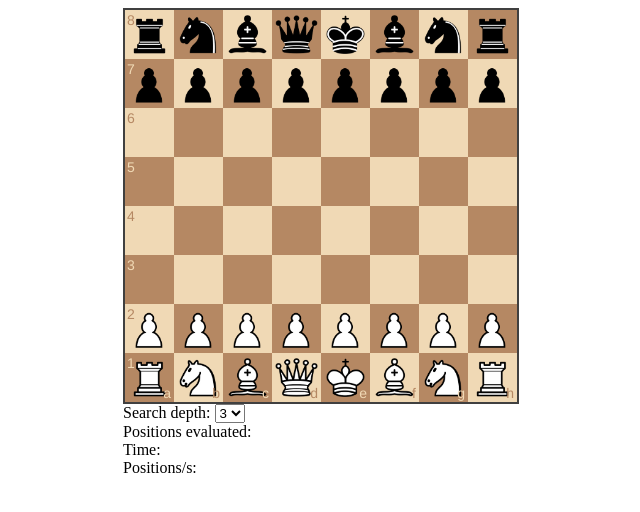
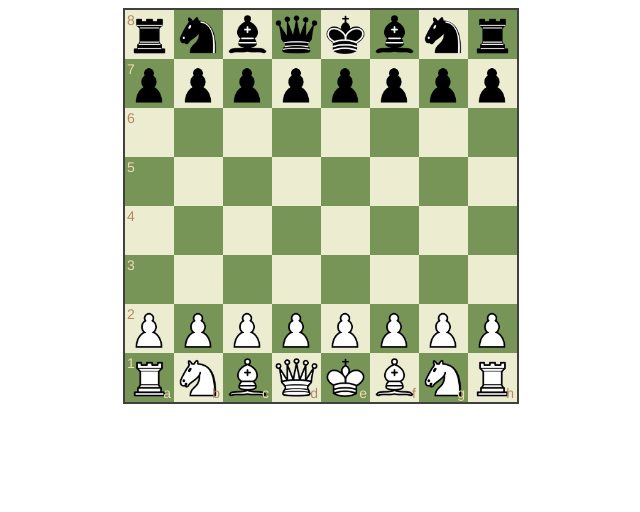
Before and after one commit to barbosa7/chessAI, a website: page index.html in a window 1280 px wide. Shown: the whole page, without its empty margins (317-957 px from the left). Drawn offline with Linux system fonts and the light colour scheme.

Commit message:
some visual improvements

```diff
--- a/index.html
+++ b/index.html
@@ -7,7 +7,7 @@
 </head>
 <body>
 <div id="board" class="board"></div>
-<div class="info">
+<!--<div class="info">
     Search depth:
     <select id="search-depth">
         <option value="1">1</option>
@@ -17,7 +17,8 @@
         <option value="5">5</option>
     </select>
 
-    <br>
+
+    ---   <br>
     <span>Positions evaluated: <span id="position-count"></span></span>
     <br>
     <span>Time: <span id="time"></span></span>
@@ -26,7 +27,7 @@
     <br>
     <br>
     <div id="move-history" class="move-history">
-    </div>
+    </div> -->
 </div>
 <script src="lib/jquery/jquery-3.2.1.min.js"></script>
 <script src="lib/chessboardjs/js/chess.js"></script>
--- a/lib/chessboardjs/css/chessboard-0.3.0.css
+++ b/lib/chessboardjs/css/chessboard-0.3.0.css
@@ -36,13 +36,14 @@
 
 /* white square */
 .white-1e1d7 {
-  background-color: #f0d9b5;
+  /*background-color: #f0d9b5;*/
+  background-color: #EBECD0;
   color: #b58863;
 }
 
 /* black square */
 .black-3c85d {
-  background-color: #b58863;
+  background-color: #779556;
   color: #f0d9b5;
 }
 
```
